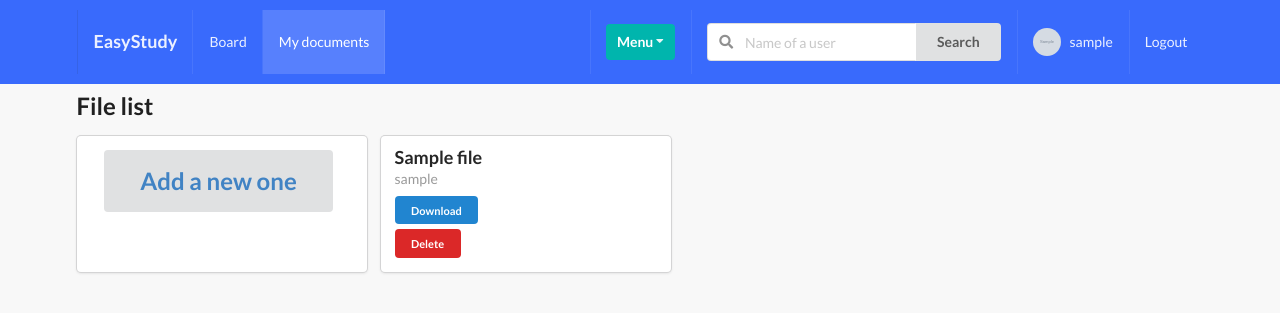
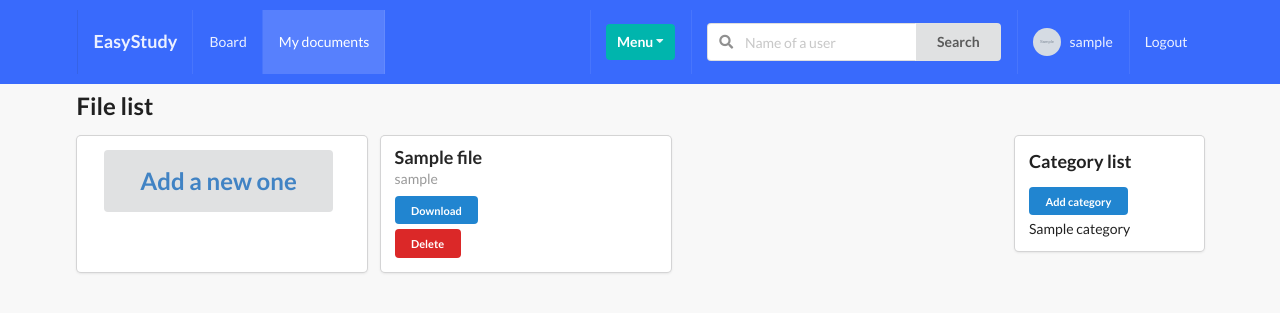
Before and after one commit to TrezorTop/EasyStudy, a Django app: page /documents/ in a window 1280 px wide. Shown: the top 313 px of the page. Run offline with Django 3.2, Linux system fonts and the light colour scheme; a user stored in the database is signed in; tables that the repository leaves empty hold one stand-in row (values such as "Sample post"); grey boxes marked "Sample" are stand-in pictures; some libraries are stand-ins or nearby versions.

Commit message:
added file category feature

```diff
--- a/EasyStudy/EasyStudy/urls.py
+++ b/EasyStudy/EasyStudy/urls.py
@@ -13,9 +13,6 @@ urlpatterns = [
     path('documents/', include('documents.urls', namespace='documents')),
 ]
 
-# urlpatterns += static(settings.MEDIA_URL, document_root=settings.MEDIA_ROOT)
-# urlpatterns += static(settings.STATIC_URL, document_root=settings.STATIC_ROOT)
-
 if settings.DEBUG:
     urlpatterns += static(settings.MEDIA_URL, document_root=settings.MEDIA_ROOT)
     urlpatterns += static(settings.STATIC_URL, document_root=settings.STATIC_ROOT)
--- a/EasyStudy/documents/models.py
+++ b/EasyStudy/documents/models.py
@@ -3,7 +3,7 @@ from profiles.models import Profile
 
 
 class File(models.Model):
-    title = models.CharField(max_length=128)
+    title = models.CharField(max_length=128, blank=True, default=None)
     user_file = models.FileField(upload_to='documents/files/')
     updated_at = models.DateTimeField(auto_now=True)
     created_at = models.DateTimeField(auto_now_add=True)
@@ -15,3 +15,13 @@ class File(models.Model):
     def delete(self, *args, **kwargs):
         self.user_file.delete()
         super().delete(*args, **kwargs)
+
+
+class Category(models.Model):
+    title = models.CharField(max_length=128, db_index=True)
+    profile = models.ForeignKey(Profile, on_delete=models.PROTECT)
+    updated_at = models.DateTimeField(auto_now=True)
+    created_at = models.DateTimeField(auto_now_add=True)
+
+    def __str__(self):
+        return self.title
--- /dev/null
+++ b/EasyStudy/documents/templates/documents/category_list.html
@@ -0,0 +1,17 @@
+<div class="ui cards">
+    <div class="card">
+        <div class="content">
+            <h3>Category list</h3>
+            <div class="ui list">
+                <div class="item">
+                    <a class="mini ui button primary" href="{% url 'documents:category_create' %}">Add category</a>
+                </div>
+                {% for category in categories %}
+                    <div class="item">
+                        {{ category.title }}
+                    </div>
+                {% endfor %}
+            </div>
+        </div>
+    </div>
+</div>
--- a/EasyStudy/documents/templates/documents/file_list.html
+++ b/EasyStudy/documents/templates/documents/file_list.html
@@ -8,9 +8,9 @@
 
 {% block content %}
     <h2>File list</h2>
+    <div class="ui grid">
+        <div class="thirteen wide column">
             <div class="ui cards">
-
-
                 <div class="ui card">
                     <div class="content">
                         <div class="center aligned">
@@ -21,7 +21,7 @@
                     </div>
                 </div>
 
-        {% for file in user_files %}
+                {% for file in files %}
 
                     <div class="card">
                         <div class="content">
@@ -39,5 +39,10 @@
 
                 {% endfor %}
             </div>
+        </div>
+        <div class="three wide column">
+            {% include 'documents/category_list.html' %}
+        </div>
+    </div>
 
 {% endblock %}
--- a/EasyStudy/documents/urls.py
+++ b/EasyStudy/documents/urls.py
@@ -4,7 +4,8 @@ from .views import *
 app_name = 'documents'
 
 urlpatterns = [
-    path('', FileListView.as_view(), name='file_list'),
-    path('upload', FileUploadView.as_view(), name='file_upload'),
+    path('', file_list, name='file_list'),
+    path('upload', file_upload, name='file_upload'),
     path('delete/<int:pk>', file_delete, name='file_delete'),
+    path('category_create', category_create, name='category_create'),
 ]
--- a/EasyStudy/documents/views.py
+++ b/EasyStudy/documents/views.py
@@ -1,12 +1,41 @@
 from django.shortcuts import render, redirect
-from django.core.files.storage import FileSystemStorage
-from django.contrib.auth.decorators import login_required
-from .forms import FileForm
-from .models import Profile, File
+from .forms import FileForm, CategoryForm
+from .models import Profile, File, Category
 from django.views.generic import ListView, CreateView
 from django.contrib.auth.mixins import LoginRequiredMixin
 from django.contrib.auth.models import User
 from django.urls import reverse_lazy
+
+
+def file_upload(request):
+    if request.method == 'POST':
+        form = FileForm(request.POST, request.FILES)
+        if form.is_valid():
+            user = User.objects.get(username__iexact=request.user)
+            profile = Profile.objects.get(user=user)
+
+            instance = form.save(commit=False)
+            instance.author = profile
+            instance.save()
+
+            return redirect('documents:file_list')
+    else:
+        form = FileForm()
+    return render(request, 'documents/file_upload.html', {
+        'form': form
+    })
+
+
+def file_list(request):
+    user = User.objects.get(username__iexact=request.user)
+    profile = Profile.objects.get(user=user)
+    categories = Category.objects.filter(profile=profile).order_by('-created_at')
+
+    files = File.objects.filter(author=profile)
+    return render(request, 'documents/file_list.html', {
+        'files': files,
+        'categories': categories
+    })
 
 
 def file_delete(request, pk):
@@ -16,35 +45,25 @@ def file_delete(request, pk):
         return redirect('documents:file_list')
 
 
-class FileListView(LoginRequiredMixin, ListView):
-    model = File
-    queryset = File.objects.all().order_by('-created_at')
-    template_name = 'documents/file_list.html'
-    context_object_name = 'files'
+def category_create(request):
+    user = User.objects.get(username__iexact=request.user)
+    profile = Profile.objects.get(user=user)
+    categories = Category.objects.filter(profile=profile).order_by('-created_at')
+    if request.method == 'POST':
+        form = CategoryForm(request.POST)
+        if form.is_valid():
+            user = User.objects.get(username__iexact=request.user)
+            profile = Profile.objects.get(user=user)
 
-    def get_context_data(self, *, object_list=None, **kwargs):
-        context = super(FileListView, self).get_context_data(**kwargs)
-        context['user_files'] = self.get_user_files()
-        return context
+            instance = form.save(commit=False)
+            instance.profile = profile
+            instance.save()
 
-    def get_user_files(self):
-        user = User.objects.get(username__iexact=self.request.user)
-        profile = Profile.objects.get(user=user)
-        return super(FileListView, self).get_queryset().filter(author=profile)
-
-
-class FileUploadView(LoginRequiredMixin, CreateView):
-    model = File
-    form_class = FileForm
-    success_url = reverse_lazy('file_list')
-    template_name = 'documents/file_upload.html'
-
-    def form_valid(self, form):
-        user = User.objects.get(username__iexact=self.request.user)
-        profile = Profile.objects.get(user=user)
-
-        self.instance = form.save(commit=False)
-        self.instance.author = profile
-        self.instance.save()
-
-        return redirect('documents:file_list')
+            return redirect('documents:category_create')
+    else:
+        form = CategoryForm()
+    context = {
+        'categories': categories,
+        'form': form
+    }
+    return render(request, 'documents/category_create.html', context)
```
Also changed, not shown: EasyStudy/documents/admin.py (+8 -1 lines), EasyStudy/documents/forms.py (+7 -1 lines), EasyStudy/documents/templates/documents/category_create.html (added, +23 -0 lines), EasyStudy/documents/migrations/0006_category.py (added), EasyStudy/documents/migrations/0007_auto_20210424_2227.py (added), EasyStudy/documents/migrations/0008_remove_file_category.py (added), EasyStudy/documents/migrations/0009_auto_20210424_2231.py (added), EasyStudy/profiles/apps.py (line endings or trailing spaces), 5 other files. Lines whose indentation alone changed are shown as unchanged.
